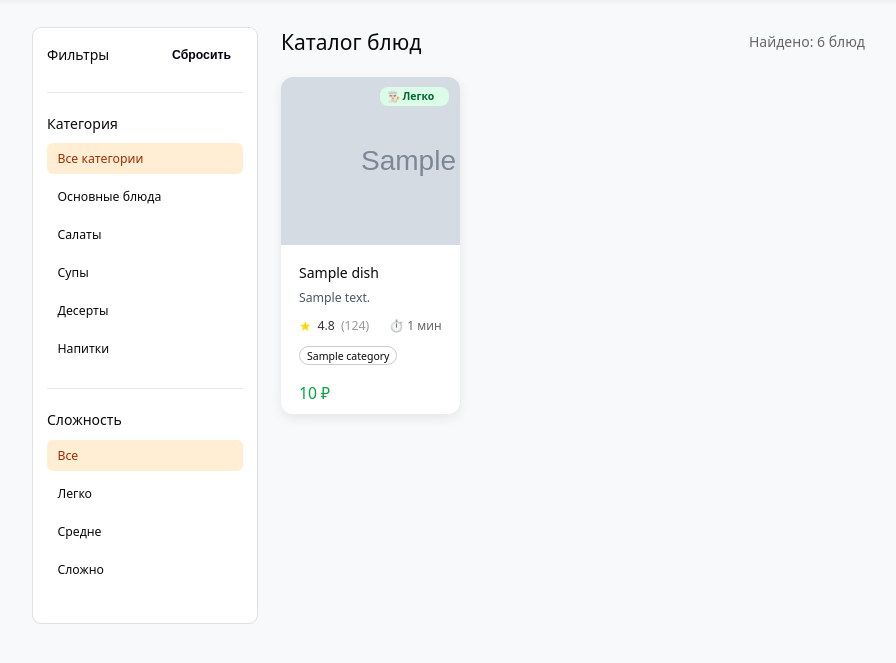
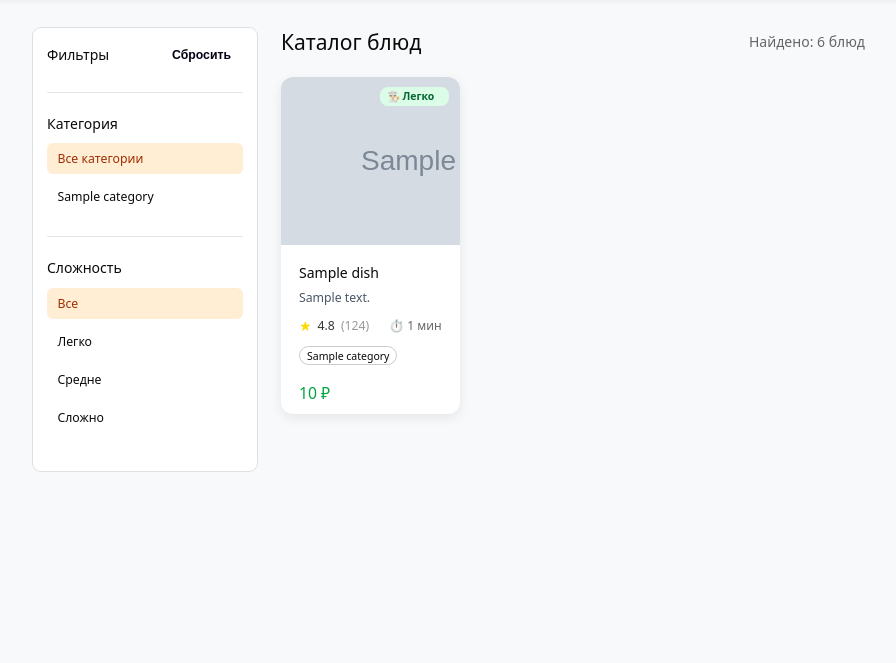
Before and after one commit to Totorooro/food_re, a Django app: page / in a window 1280 px wide. Shown: the part 57-720 px from the top of the page, without its empty margins (191-1087 px from the left). Run offline with Django 4.2, Linux system fonts and the light colour scheme; tables that the repository leaves empty hold one stand-in row (values such as "Sample post"); grey boxes marked "Sample" are stand-in pictures.

Commit message:
feat: add filtering

```diff
--- /dev/null
+++ b/flavorfeed/recipes/static/recipes/js/script.js
@@ -0,0 +1,28 @@
+document.addEventListener('DOMContentLoaded', function() {
+    const filterOptions = document.querySelectorAll('.filter-option');
+    const dishesGrid = document.querySelector('.dishes-grid');
+
+    filterOptions.forEach(option => {
+        option.addEventListener('click', function() {
+            const section = this.closest('.filter-section');
+            section.querySelectorAll('.filter-option').forEach(opt => opt.classList.remove('active'));
+            this.classList.add('active');
+
+            const category = document.querySelector('.filter-option[data-category].active')?.getAttribute('data-category') || 'all';
+            const difficulty = document.querySelector('.filter-option[data-difficulty].active')?.getAttribute('data-difficulty') || 'all';
+
+            const url = new URL(window.location.href);
+            url.searchParams.set('category', category);
+            url.searchParams.set('difficulty', difficulty);
+
+            fetch(url.toString())
+                .then(response => response.text())
+                .then(html => {
+                    const parser = new DOMParser();
+                    const doc = parser.parseFromString(html, 'text/html');
+                    const newDishesGrid = doc.querySelector('.dishes-grid');
+                    dishesGrid.innerHTML = newDishesGrid.innerHTML;
+                });
+        });
+    });
+});
--- a/flavorfeed/recipes/templates/recipes/index.html
+++ b/flavorfeed/recipes/templates/recipes/index.html
@@ -13,22 +13,18 @@
 
             <div class="filter-section">
                 <h4>Категория</h4>
-                <div class="filter-option active">Все категории</div>
-                <div class="filter-option">Основные блюда</div>
-                <div class="filter-option">Салаты</div>
-                <div class="filter-option">Супы</div>
-                <div class="filter-option">Десерты</div>
-                <div class="filter-option">Напитки</div>
+                <div class="filter-option active" data-category="all">Все категории</div>
+                {% for category in categories %}
+                <div class="filter-option" data-category="{{ category.slug }}">{{ category.name }}</div>
+            {% endfor %}
             </div>
-
             <hr>
-
             <div class="filter-section">
                 <h4>Сложность</h4>
-                <div class="filter-option active">Все</div>
-                <div class="filter-option">Легко</div>
-                <div class="filter-option">Средне</div>
-                <div class="filter-option">Сложно</div>
+                <div class="filter-option active" data-difficulty="all">Все</div>
+                <div class="filter-option" data-difficulty="easy">Легко</div>
+                <div class="filter-option" data-difficulty="medium">Средне</div>
+                <div class="filter-option" data-difficulty="hard">Сложно</div>
             </div>
 
         </div>
--- a/flavorfeed/recipes/views.py
+++ b/flavorfeed/recipes/views.py
@@ -1,15 +1,23 @@
-from django.http import HttpResponse
-from django.shortcuts import render
-from django.views import View
 from django.views.generic import ListView
-from .models import Dish
-
+from .models import Dish, Category
 
 class RecipesView(ListView):
     template_name = 'recipes/index.html'
     context_object_name = 'dishes'
 
+    def get_queryset(self):
+        queryset = Dish.objects.all()
+        category_slug = self.request.GET.get('category')
+        difficulty = self.request.GET.get('difficulty')
 
+        if category_slug and category_slug != 'all':
+            queryset = queryset.filter(cat__slug=category_slug)
+        if difficulty and difficulty != 'all':
+            queryset = queryset.filter(difficulty=difficulty)
 
-    def get_queryset(self):
-        return Dish.objects.all()
+        return queryset
+
+    def get_context_data(self, **kwargs):
+        context = super().get_context_data(**kwargs)
+        context['categories'] = Category.objects.all()
+        return context
--- a/flavorfeed/templates/base.html
+++ b/flavorfeed/templates/base.html
@@ -22,5 +22,7 @@
 {% block content %}
 {% endblock %}
 
+<script src="{% static 'recipes/js/script.js' %}"></script>
+
 </body>
 </html>
```
